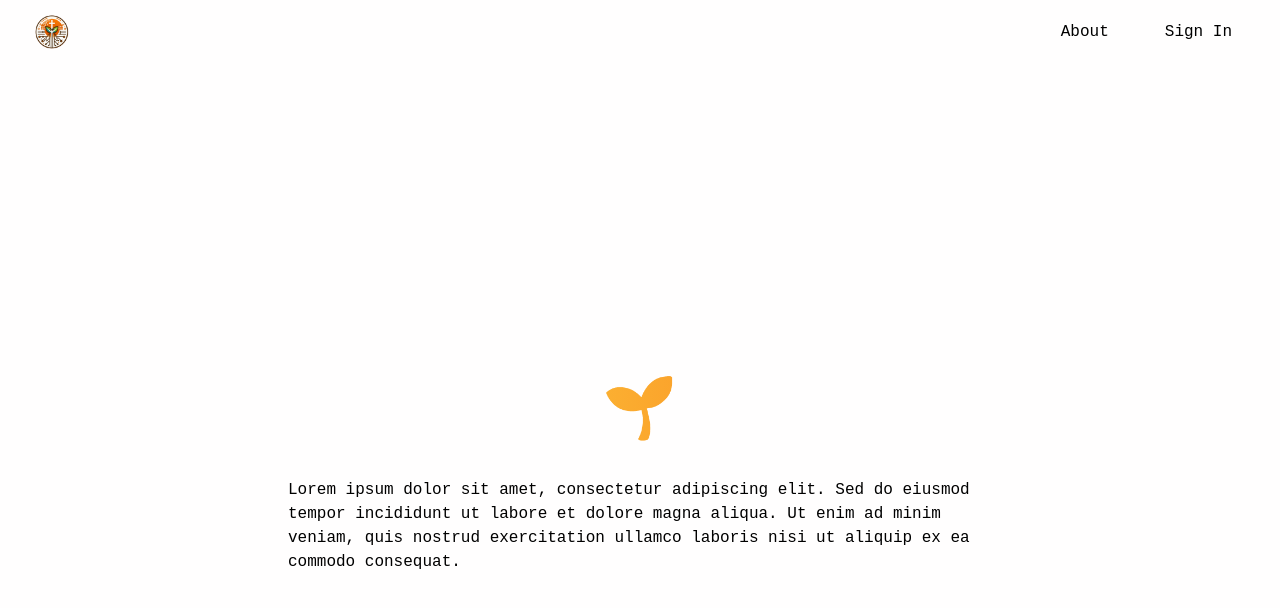
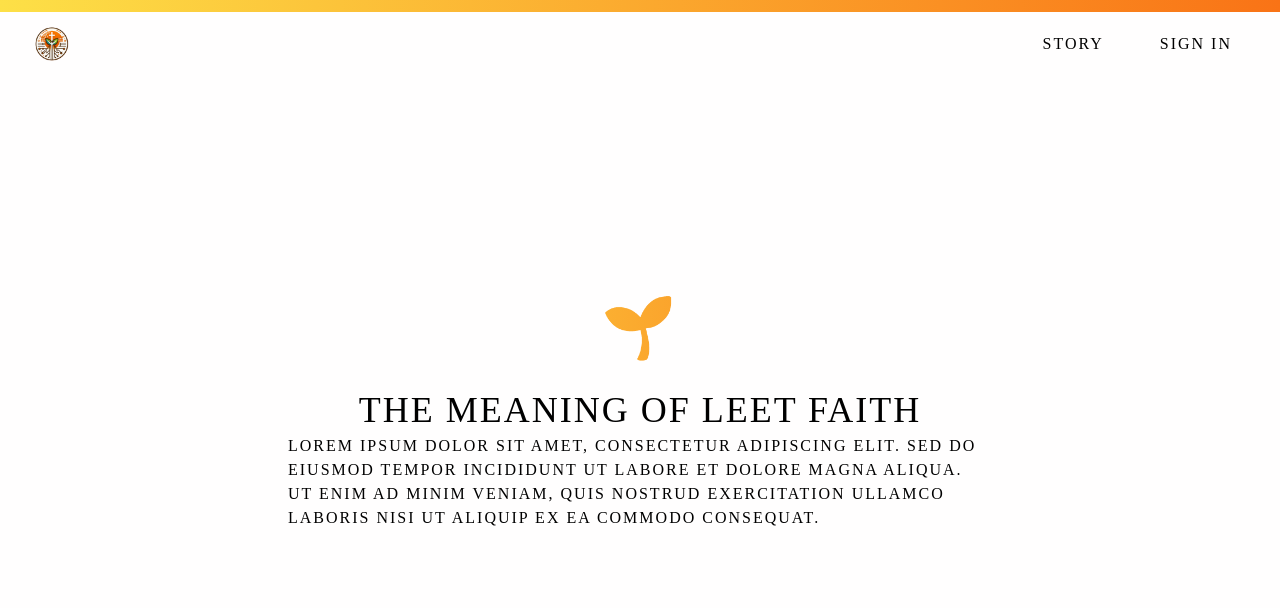
Before and after one commit to jucooper/leetfaith, a Next.js app: page /about in a window 1280 px wide. Shown: the top 608 px of the page. Built offline with nearby package versions, Linux system fonts and the light colour scheme.

Commit message:
updates to font and css

```diff
--- a/app/about/page.tsx
+++ b/app/about/page.tsx
@@ -1,10 +1,11 @@
 export default function AboutPage() {
     return (
-      <main className="min-h-screen flex flex-col items-center justify-center">
+      <main className="min-h-screen flex flex-col items-center justify-center animate-fadeIn">
         <div className="max-w-3xl p-8">
             <h1 className="text-6xl bg-gradient-to-l from-orange-500 to-yellow-300 text-transparent bg-clip-text text-center py-8">
                 🌱
             </h1>
+            <h2 className="text-4xl text-center">The Meaning of Leet Faith</h2>
             <p className="py-1">
                 Lorem ipsum dolor sit amet, consectetur adipiscing elit. Sed do eiusmod tempor incididunt ut labore et dolore magna aliqua. Ut enim ad minim veniam, quis nostrud exercitation ullamco laboris nisi ut aliquip ex ea commodo consequat.
             </p>
--- a/app/globals.css
+++ b/app/globals.css
@@ -1,6 +1,8 @@
 @import 'tailwindcss/base';
 @import 'tailwindcss/components';
 @import 'tailwindcss/utilities';
+
+@import url('https://fonts.googleapis.com/css2?family=Playfair+Display+SC:ital,wght@0,400;0,700;0,900;1,400;1,700;1,900&display=swap');
 
 :root {
   --bg-color: rgba(255, 254, 254, 0.97);
@@ -13,5 +15,10 @@ body {
   -webkit-font-smoothing: antialiased;
   -moz-osx-font-smoothing: grayscale;
   text-rendering: optimizeLegibility;
-  font-family: 'JetBrains Mono', monospace, Arial, sans-serif;
+  font-family: "Playfair Display SC", serif;
+  font-weight: normal;
+  font-style: normal;
+  text-transform: uppercase;
+  text-decoration: none;
+  letter-spacing: 2px;
 }
--- a/app/layout.tsx
+++ b/app/layout.tsx
@@ -16,7 +16,7 @@ export default function RootLayout({
     <html lang="en">
       <body>
         <Navbar />
-        <main className="pt-16">{children}</main>
+        <main>{children}</main>
       </body>
     </html>
   );
--- a/app/page.tsx
+++ b/app/page.tsx
@@ -1,6 +1,6 @@
 export default function Home() {
   return (
-    <main className="min-h-screen flex flex-col items-center justify-center">
+    <main className="min-h-screen flex flex-col items-center justify-center animate-fadeIn">
       <h1 className="text-6xl bg-gradient-to-l from-orange-500 to-yellow-300 text-transparent bg-clip-text text-center">Matthew 13:37</h1>
       <p className="text-xs px-4"><sup>37</sup>He answered, “The one who sows the good seed is the Son of Man.”</p>
     </main>
--- a/components/Navbar.tsx
+++ b/components/Navbar.tsx
@@ -11,7 +11,9 @@ const Navbar = () => {
   const closeMenu = () => setIsOpen(false);
 
   return (
-    <nav className="fixed top-0 left-0 w-full z-10">
+    <>
+        <div className="w-full h-3 bg-gradient-to-l from-orange-500 to-yellow-300 fixed top-0 left-0 z-20"></div>
+        <nav className="fixed top-3 left-0 w-full z-10">
         <div className="max-w-7xl mx-auto px-4 sm:px-6 lg:px-8">
             <div className="flex items-center justify-between h-16">
             <div className="flex-shrink-0">
@@ -29,7 +31,7 @@ const Navbar = () => {
             <div className="block lg:hidden">
                 <button
                 onClick={toggleMenu}
-              className="text-gray-500 hover:text-gray-700 focus:outline-none"
+                className="focus:outline-none"
                 >
                 <svg
                     className="w-6 h-6"
@@ -48,18 +50,18 @@ const Navbar = () => {
                 </button>
             </div>
 
-          {/* Desktop Navigation Items */}
             <div className="hidden lg:flex lg:items-center lg:space-x-6">
                 <Link
                 href="/about"
-              className="hover:bg-gradient-to-l from-orange-500 to-yellow-300 px-4 py-2 rounded-md"
+                className="hover:text-gray-500 px-4 py-2"
                 >
-              About
+                Story
                 </Link>
-            <Link href="/signin">
-              <button className="hover:bg-gradient-to-l from-orange-500 to-yellow-300 px-4 py-2 rounded-md">
+                <Link
+                href="/signin"
+                className="hover:text-gray-500 px-4 py-2"
+                >
                 Sign In
-              </button>
                 </Link>
             </div>
             </div>
@@ -94,22 +96,22 @@ const Navbar = () => {
             <div className="flex flex-col items-center space-y-4 py-8">
             <Link
                 href="/about"
+                className="hover:text-gray-500 px-4 py-2"
                 onClick={closeMenu}
-            className="hover:bg-gradient-to-l from-orange-500 to-yellow-300 px-4 py-2 rounded-md"
                 >
-            About
+                Story
             </Link>
             <Link
                 href="/signin"
+                className="hover:text-gray-500 px-4 py-2"
                 onClick={closeMenu}
                 >
-            <button className="hover:bg-gradient-to-l from-orange-500 to-yellow-300 px-4 py-2 rounded-md">
                 Sign In
-            </button>
             </Link>
             </div>
         </div>
         </nav>
+    </>
   );
 };
 
--- a/tailwind.config.ts
+++ b/tailwind.config.ts
@@ -6,7 +6,19 @@ const config: Config = {
     "./components/**/*.{js,ts,jsx,tsx,mdx}",
     "./app/**/*.{js,ts,jsx,tsx,mdx}",
   ],
-  theme: {},
+  theme: {
+    extend: {
+      keyframes: {
+        fadeIn: {
+          '0%': { opacity: '0' },
+          '100%': { opacity: '1' },
+        }
+      },
+    },
+    animation: {
+      fadeIn: 'fadeIn 1s ease-in-out',
+    }
+  },
   plugins: [],
 };
 export default config;
```
Lines whose indentation alone changed are shown as unchanged.
